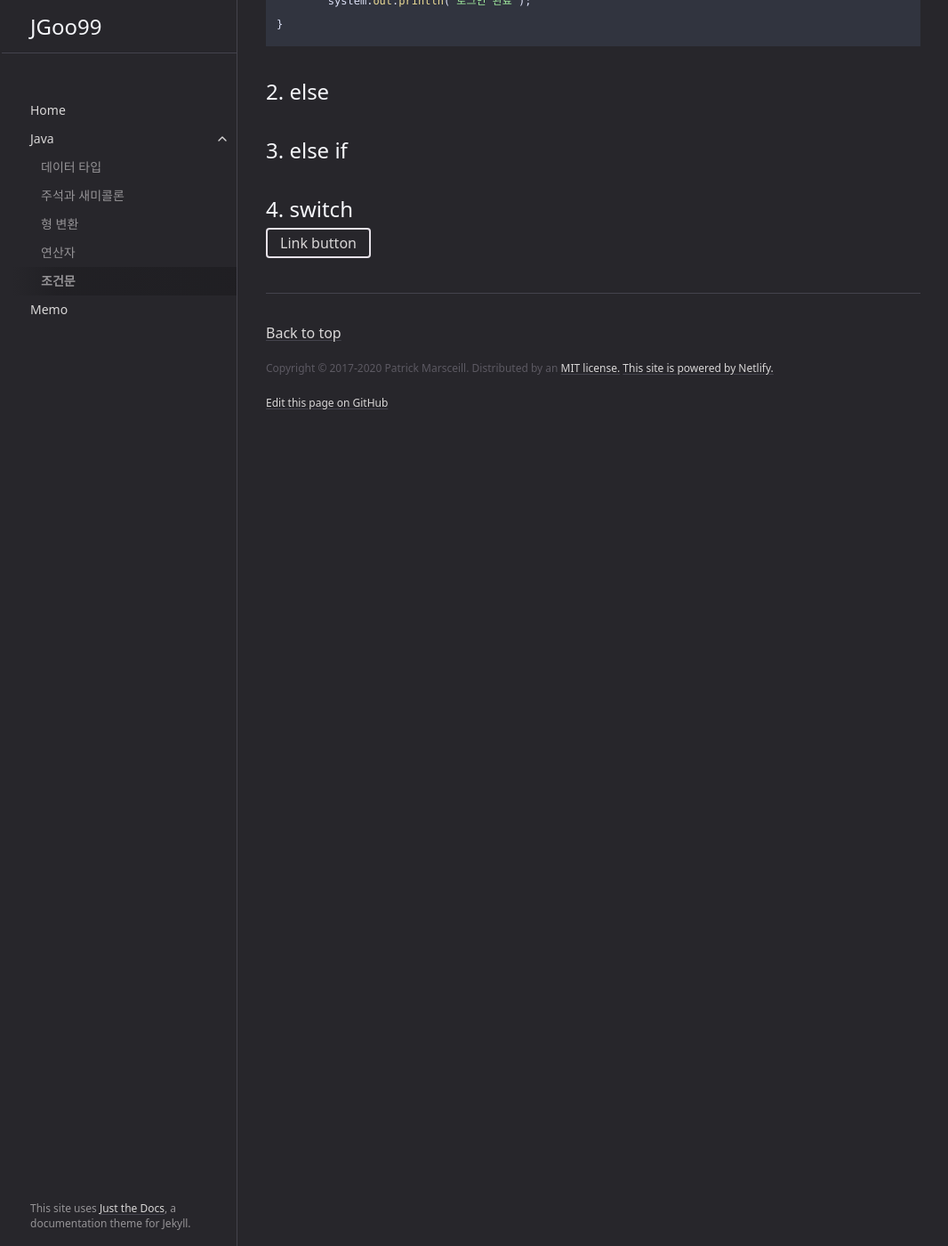
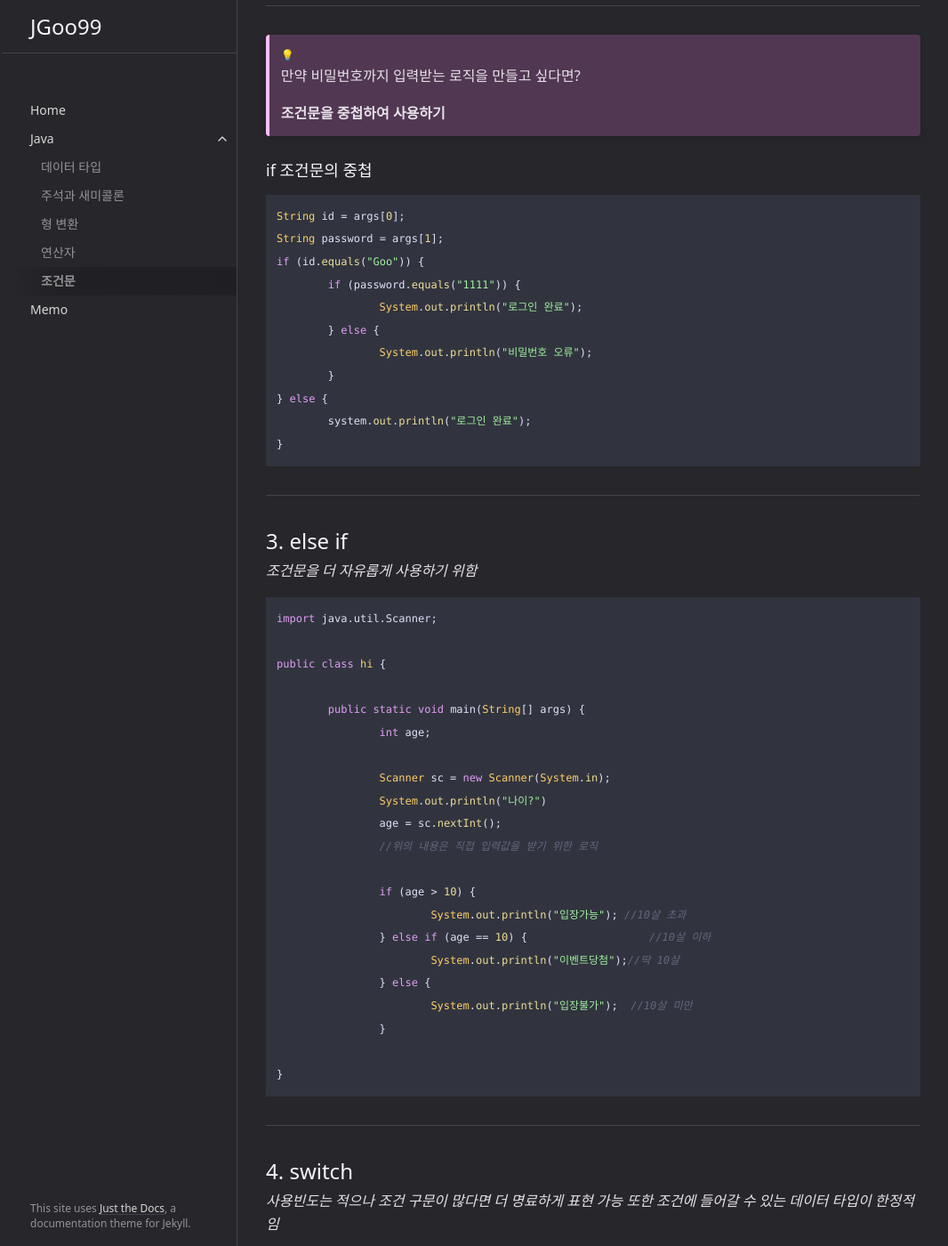
Before and after one commit to JGoo99/JGoo99.github.io, a Jekyll site: the page built from docs/java.md/conditon.md, in a window 1280 px wide and 1400 px high, scrolled down 1143 px. Shown: the whole window at 89% size, without its empty margins (105-1171 px from the left). Built offline with Jekyll 4.4.1, drawn with Linux system fonts in a browser that asks for light colours; some of the changed text lies outside the part shown.

Commit message:
finish_docs_condition

````diff
--- a/docs/java.md/conditon.md
+++ b/docs/java.md/conditon.md
@@ -19,23 +19,45 @@ if (id.equals("Goo")) {
 ```
 _문자열 비교 연산자로 아이디 입력값이 맞는지 출력하는 조건문_
 
-{: .warning-title }
->Error
->
-> args[0]에 입력 받은 값이 없기 때문에 아래와 같은 에러 발생
+### 결과
 
 <div class="code-example" markdown="1">
 Exception in thread "main" java.lang.ArrayIndexOutOfBoundsException:
 Index 0 out of bounds for length 0 at DynamicBeat dynamic_beat_1.hi.main(hi.java:6)
 </div>
 
-### **해결방법**
+{: .warning-title }
+> Error
+>
+> args[0]에 입력 받은 값이 없기 때문에 아래와 같은 에러 발생
+
+> 해결방법
+>
 > Run - run configurations - arguments - variables - string_prompt
 
-{: .new }
+---
+
+## 2. else
+_else를 이용해서 비밀번호도 받아보자_
+
+```java
+String id = args[0];
+if (id.equals("Goo")) {
+	System.out.println("로그인 완료");
+} else {
+	System.out.println("잘못된 ID");
+}
+```
+---
+
+{: .new-title }
+> 💡
+>
 > 만약 비밀번호까지 입력받는 로직을 만들고 싶다면?
 >
-> **조건문의 중첩**
+> **조건문을 중첩하여 사용하기**
+
+### if 조건문의 중첩
 
 ```java
 String id = args[0];
@@ -51,9 +73,73 @@ if (id.equals("Goo")) {
 }
 ```
 
-## 2. else
+---
+
 ## 3. else if
+_조건문을 더 자유롭게 사용하기 위함_
+
+```java
+import java.util.Scanner;
+
+public class hi {
+
+	public static void main(String[] args) {
+		int age;
+
+		Scanner sc = new Scanner(System.in);
+		System.out.println("나이?")
+		age = sc.nextInt();
+		//위의 내용은 직접 입력값을 받기 위한 로직
+
+		if (age > 10) {
+			System.out.println("입장가능"); //10살 초과
+		} else if (age == 10) {			  //10살 이하
+			System.out.println("이벤트당첨");//딱 10살
+		} else {
+			System.out.println("입장불가");  //10살 미만
+		}
+
+}
+```
+
+---
+
 ## 4. switch
 
+_사용빈도는 적으나 조건 구문이 많다면 더 명료하게 표현 가능_
+_또한 조건에 들어갈 수 있는 데이터 타입이 한정적임_
+
+```java
+switch(1) {
+case 1 :
+	System.out.println("one");
+    break;
+case 2 :
+	System.out.println("twe");
+    break;
+case 3 :
+	System.out.println("three");
+    break;
+default:
+	System.out.println("default");
+}
+```
+### if문으로 대체 가능함
+
+```java
+int val = 1;
+	if (val == 1) {
+    	System.out.println("one");
+    } else if (val == 2) {
+    	System.out.println("twe");
+    } else if (val == 3) {
+    	System.out.println("three");
+    } else {
+    	System.out.println("default");
+    }
+}
+```
+
+---
 
 [Link button](https://opentutorials.org/course/1223/5335){: .btn .btn-outline }
````
Also changed, not shown: docs/java.md/annotation.md (+3 -0 lines), docs/java.md/cast.md (+6 -0 lines), docs/java.md/data_type.md (+3 -0 lines), docs/java.md/java.md (+0 -5 lines).
